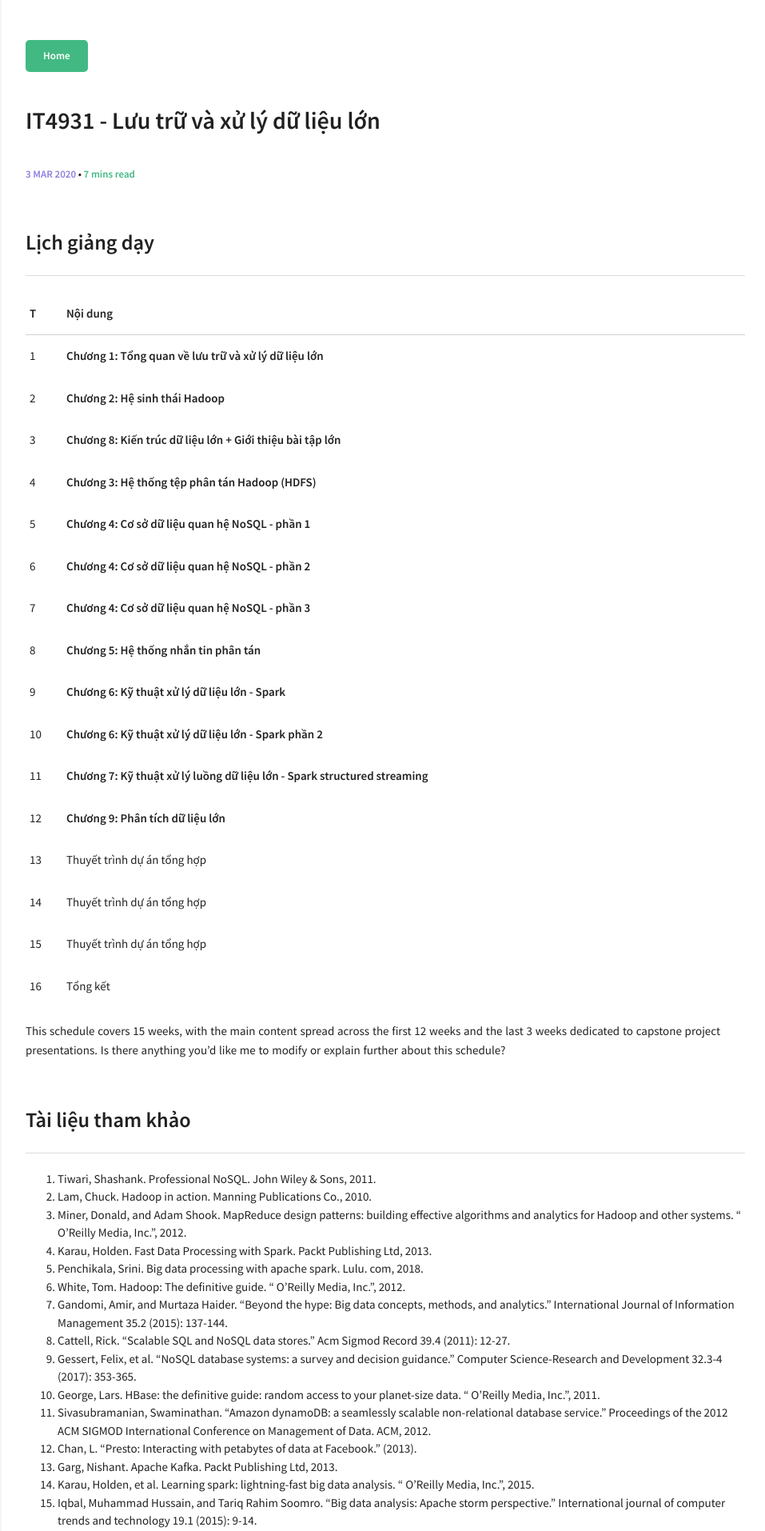
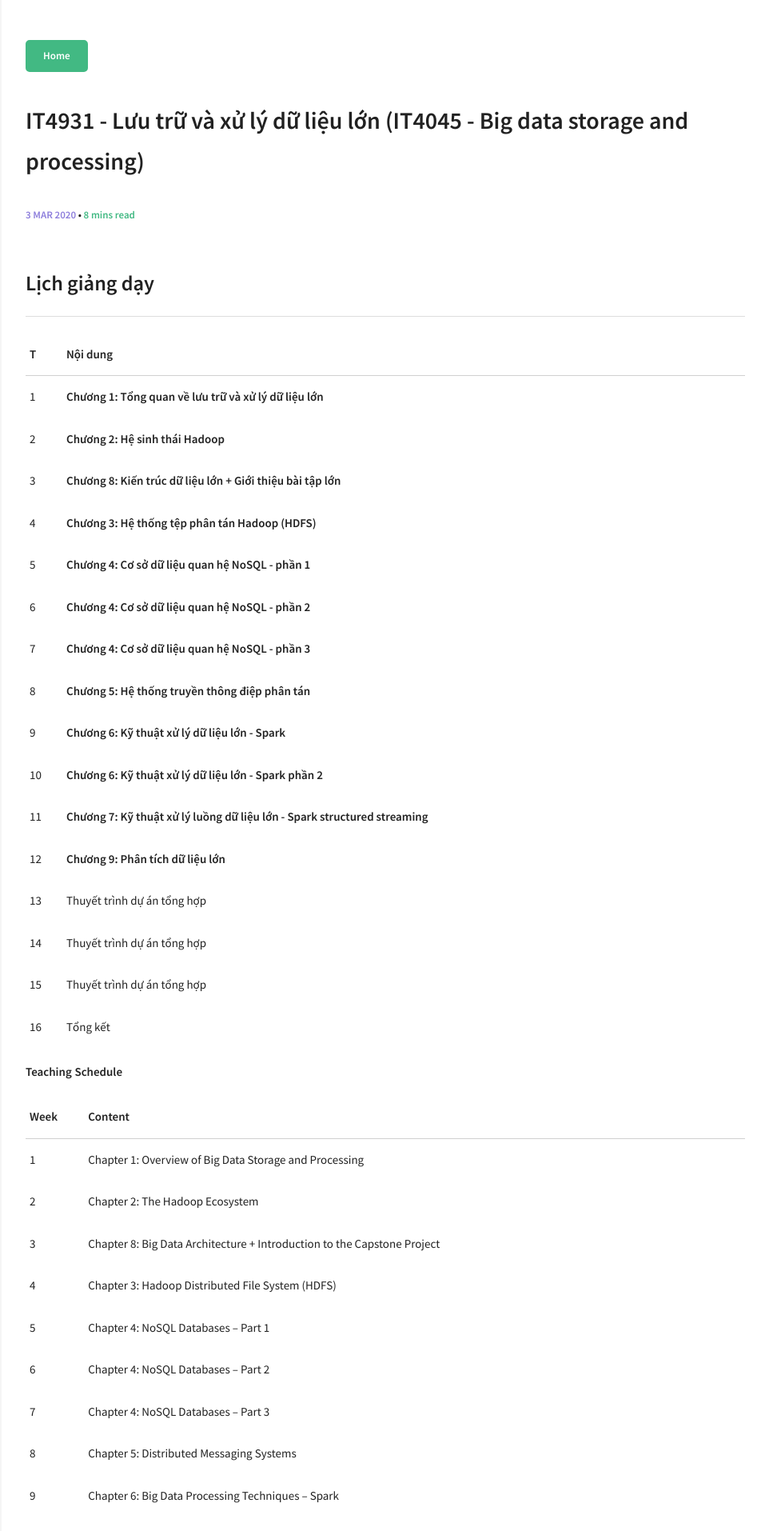
Before and after one commit to trungtv/trungtv.github.io, a Jekyll site: the page built from _posts/2020-03-03-it4931-luu-tru-va-xu-ly-du-lieu-lon.md, in a window 1280 px wide. Shown: the top 1914 px of the page at 80% size, without its empty margins (318-1275 px from the left). Built offline with Jekyll 4.4.1, drawn with Linux system fonts in a browser that asks for light colours; some of the changed text lies outside the part shown.

Commit message:
Update 2020-03-03-it4931-luu-tru-va-xu-ly-du-lieu-lon.md

```diff
--- a/_posts/2020-03-03-it4931-luu-tru-va-xu-ly-du-lieu-lon.md
+++ b/_posts/2020-03-03-it4931-luu-tru-va-xu-ly-du-lieu-lon.md
@@ -1,7 +1,9 @@
 ---
 published: true
 layout: post
-title: IT4931 - Lưu trữ và xử lý dữ liệu lớn
+title: >-
+  IT4931 - Lưu trữ và xử lý dữ liệu lớn (IT4045 - Big data storage and
+  processing)
 categories:
   - Course
 share: true
@@ -17,7 +19,7 @@ share: true
 | 5 | **Chương 4: Cơ sở dữ liệu quan hệ NoSQL - phần 1**
 | 6 | **Chương 4: Cơ sở dữ liệu quan hệ NoSQL - phần 2**
 | 7 | **Chương 4: Cơ sở dữ liệu quan hệ NoSQL - phần 3**
-| 8 | **Chương 5: Hệ thống nhắn tin phân tán**
+| 8 | **Chương 5: Hệ thống truyền thông điệp phân tán**
 | 9 | **Chương 6: Kỹ thuật xử lý dữ liệu lớn - Spark**
 | 10 | **Chương 6: Kỹ thuật xử lý dữ liệu lớn - Spark phần 2**
 | 11 | **Chương 7: Kỹ thuật xử lý luồng dữ liệu lớn - Spark structured streaming**
@@ -26,6 +28,28 @@ share: true
 | 14 | Thuyết trình dự án tổng hợp |
 | 15 | Thuyết trình dự án tổng hợp |
 | 16 | Tổng kết |
+
+
+**Teaching Schedule**
+
+| Week | Content                                                                       |
+| ---- | ----------------------------------------------------------------------------- |
+| 1    | Chapter 1: Overview of Big Data Storage and Processing                        |
+| 2    | Chapter 2: The Hadoop Ecosystem                                               |
+| 3    | Chapter 8: Big Data Architecture + Introduction to the Capstone Project       |
+| 4    | Chapter 3: Hadoop Distributed File System (HDFS)                              |
+| 5    | Chapter 4: NoSQL Databases – Part 1                                           |
+| 6    | Chapter 4: NoSQL Databases – Part 2                                           |
+| 7    | Chapter 4: NoSQL Databases – Part 3                                           |
+| 8    | Chapter 5: Distributed Messaging Systems                                      |
+| 9    | Chapter 6: Big Data Processing Techniques – Spark                             |
+| 10   | Chapter 6: Big Data Processing Techniques – Spark (Part 2)                    |
+| 11   | Chapter 7: Big Data Stream Processing Techniques – Spark Structured Streaming |
+| 12   | Chapter 9: Big Data Analytics                                                 |
+| 13   | Capstone Project Presentations                                                |
+| 14   | Capstone Project Presentations                                                |
+| 15   | Capstone Project Presentations                                                |
+| 16   | Course Wrap-Up                                                                |
 
 
 This schedule covers 15 weeks, with the main content spread across the first 12 weeks and the last 3 weeks dedicated to capstone project presentations. Is there anything you'd like me to modify or explain further about this schedule?
```
